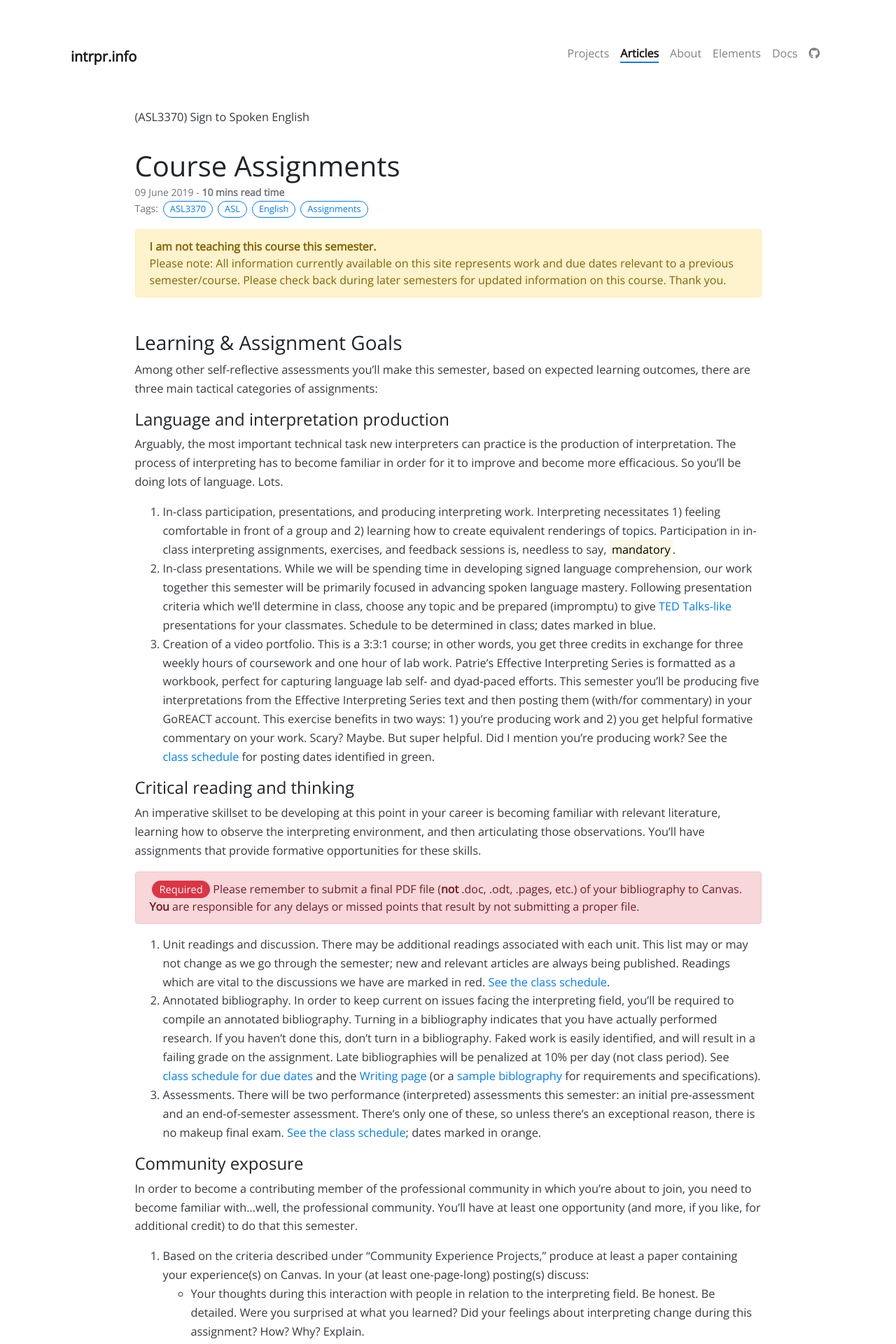
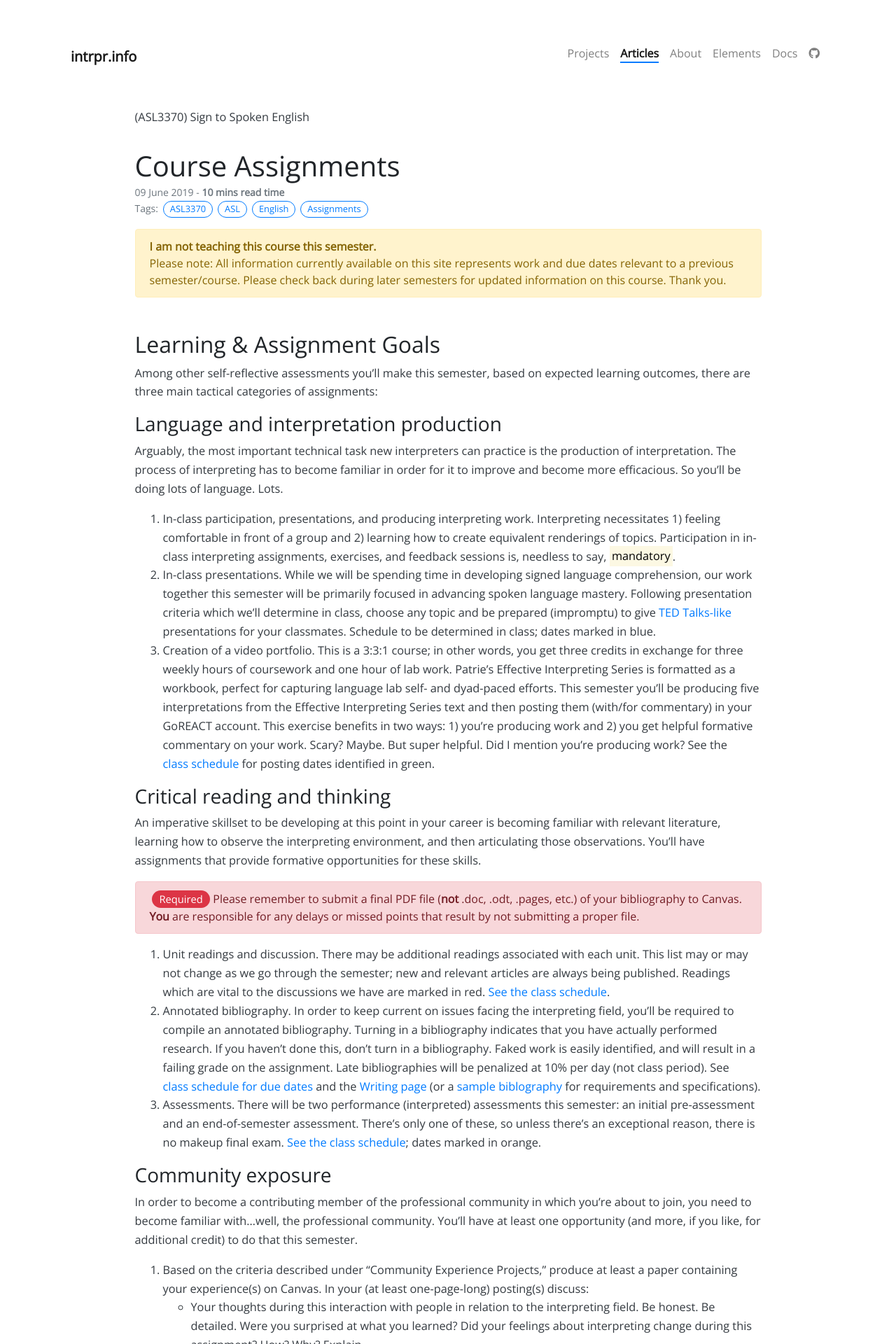
Before and after one commit to intrpr/jekyll-portfol-test, a Jekyll site: the page built from _posts/2019-06-09-assignments.md, in a window 1280 px wide. Shown: the top 1920 px of the page at 70% size. Built offline with Jekyll 4.4.1, drawn with Linux system fonts in a browser that asks for light colours; nearby versions of some CDN libraries; our own code applies the rules of GitHub Pages for plain Markdown files; comment, search, counter and statistics services are not loaded.

```diff
--- a/_posts/2019-06-09-assignments.md
+++ b/_posts/2019-06-09-assignments.md
@@ -9,16 +9,16 @@ description: This course is an introduction to the skills and processes required
 
 {% include not-teaching.html %}
 
-### Learning & Assignment Goals
+## Learning & Assignment Goals
 Among other self-reflective assessments you’ll make this semester, based on expected learning outcomes, there are three main tactical categories of assignments:
 
-#### Language and interpretation production
+### Language and interpretation production
 Arguably, the most important technical task new interpreters can practice is the production of interpretation. The process of interpreting has to become familiar in order for it to improve and become more efficacious. So you’ll be doing lots of language. Lots.
 1. In-class participation, presentations, and producing interpreting work. Interpreting necessitates 1) feeling comfortable in front of a group and 2) learning how to create equivalent renderings of topics. Participation in in-class interpreting assignments, exercises, and feedback sessions is, needless to say, <mark>mandatory</mark>.
 2. In-class presentations. While we will be spending time in developing signed language comprehension, our work together this semester will be primarily focused in advancing spoken language mastery. Following presentation criteria which we’ll determine in class, choose any topic and be prepared (impromptu) to give [TED Talks-like](http://www.ted.com) presentations for your classmates. Schedule to be determined in class; dates marked in blue.
 3. Creation of a video portfolio. This is a 3:3:1 course; in other words, you get three credits in exchange for three weekly hours of coursework and one hour of lab work. Patrie’s Effective Interpreting Series is formatted as a workbook, perfect for capturing language lab self- and dyad-paced efforts. This semester you’ll be producing five interpretations from the Effective Interpreting Series text and then posting them (with/for commentary) in your GoREACT account. This exercise benefits in two ways: 1) you’re producing work and 2) you get helpful formative commentary on your work. Scary? Maybe. But super helpful. Did I mention you’re producing work? See the [class schedule](http://) for posting dates identified in green.
 
-#### Critical reading and thinking
+### Critical reading and thinking
 An imperative skillset to be developing at this point in your career is becoming familiar with relevant literature, learning how to observe the interpreting environment, and then articulating those observations. You’ll have assignments that provide formative opportunities for these skills.
 
 {% include submit-pdf.html %}
@@ -27,7 +27,7 @@ An imperative skillset to be developing at this point in your career is becoming
 2. Annotated bibliography. In order to keep current on issues facing the interpreting field, you’ll be required to compile an annotated bibliography. Turning in a bibliography indicates that you have actually performed research. If you haven’t done this, don’t turn in a bibliography. Faked work is easily identified, and will result in a failing grade on the assignment. Late bibliographies will be penalized at 10% per day (not class period). See [class schedule for due dates](http://) and the [Writing page](http://) (or a [sample biblography](http://) for requirements and specifications).
 3. Assessments. There will be two performance (interpreted) assessments this semester: an initial pre-assessment and an end-of-semester assessment. There’s only one of these, so unless there’s an exceptional reason, there is no makeup final exam. [See the class schedule](http://); dates marked in orange.
 
-#### Community exposure
+### Community exposure
 In order to become a contributing member of the professional community in which you’re about to join, you need to become familiar with...well, the professional community. You’ll have at least one opportunity (and more, if you like, for additional credit) to do that this semester.
 1. Based on the criteria described under “Community Experience Projects,” produce at least a paper containing your experience(s) on Canvas. In your (at least one-page-long) posting(s) discuss:
 	* Your thoughts during this interaction with people in relation to the interpreting field. Be honest. Be detailed. Were you surprised at what you learned? Did your feelings about interpreting change during this assignment? How? Why? Explain.
@@ -42,12 +42,12 @@ In order to become a contributing member of the professional community in which
 2. Midterm Evaluation. About halfway through the semester, [it’ll be time for a kumbaya of sorts](http://), let the instructor know how you’re doing— “great,” “bored,” “frustrated”: get it out. It’ll be anonymous of course, but it will help you and the instructor do any course correcting if needed. Watch [the class schedule](http://) for this; this evaluation is worth an easy-peasy ten points. Late submissions will not be accepted.
 3. Final Evaluation. After the final exam, you’ll have a quick final evaluation that will help me understand how you prepared for the exam as well as answer any final concerns or comments about your experience. While it isn’t graded, it helps me understand if what we practiced was helpful or not. It also helps future classes get the benefit of things in class that you liked or didn’t like.
 
-### Due Dates and Missing Exams/Classes
+## Due Dates and Missing Exams/Classes
 Please adhere to all due dates on your class schedule. Exams are given only on the pre-assigned day. Except for extremely exceptional instances, a make-up exam will not be available. Giving a make-up exam is unfair to those students who have made the effort to complete the exam on time.
 
 Work schedules, out-of-town trips, or dating habits are not valid excuses for missing exams. If you must miss an assignment, please see me before the exam day to discuss your conflict. Final exams cannot be given early or on any other date than what is proscribed by the College. Please don’t ask.
 
-### Assignment Breakdown
+## Assignment Breakdown
 
 | A 100–93 | B+ 89–87 | C+ 79–77 | D+ 69–67 | E 59–0 |
 | A- 92–90 | B  86–83 | C  76–73 | D  66–63 |        |
@@ -67,7 +67,7 @@ Work schedules, out-of-town trips, or dating habits are not valid excuses for mi
 
 <small>* This may or may not be the final total; scores from impromptu exercises and extra credit assignments will proportionally be figured into your final grade.</small>
 
-### Community Experience Project(s)
+## Community Experience Project(s)
 You want me to do what? For these assignments, you should seek out Deaf Community- or interpreter-related activities. Your best resource is the main gathering place for most of the Deaf and interpreting community in Weber, Salt Lake, and Utah Counties, the [Sanderson Community Center of the Deaf](http://maps.google.com/maps?f=q&source=s_q&hl=en&geocode=&q=5709+South+1500+West,+Salt+Lake+City,+UT&sll=40.647788,-111.933888&sspn=0.355826,0.529404&ie=UTF8&hq=&hnear=5709+S+1500+W,+Salt+Lake+City,+Salt+Lake,+Utah+84123&ll=40.64758,-111.933882&spn=0.01112,0.016544&z=16) in Taylorsville. There are activities constantly taking place here, ranging from athletics to political meetings to [interpreting workshops](http://). [Check the Center](https://jobs.utah.gov/usor/dhh) for:
 
 1. a current list of activities, and
```
